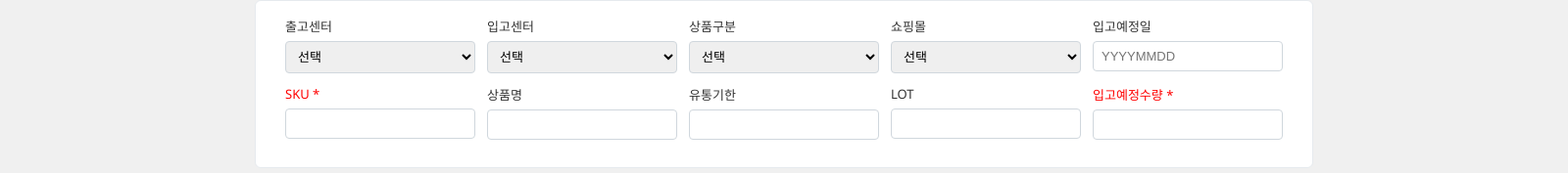
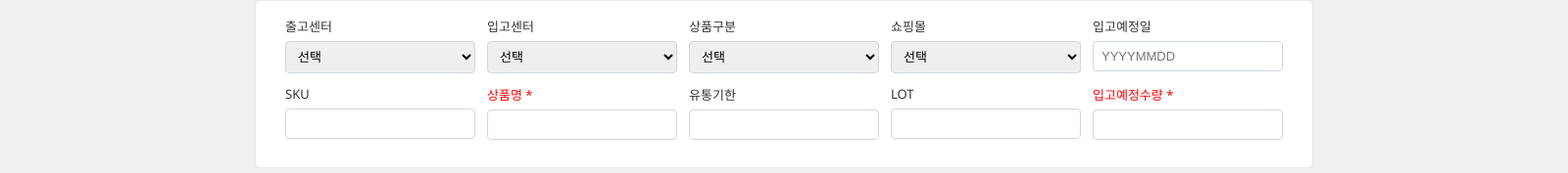
Before and after one commit to lulubethere/CountHub, an Electron app: page html/04-01 inbound.html in a window 1600 px wide. Shown: the part 335-512 px from the top of the page at 98% size. Drawn offline with nearby package versions, Linux system fonts and the light colour scheme; no server answers; sample sign-in values are in the browser's storage.

Commit message:
필수요소 변경(sku->상품명)

```diff
--- a/html/04-01 inbound.html
+++ b/html/04-01 inbound.html
@@ -75,13 +75,13 @@
 
         <div class="grid-row">
           <div class="field">
-            <div class="field-label-must">SKU *</div>
+            <div class="field-label">SKU</div>
             <div class="field-control">
               <input id="sku" type="text" value="" maxlength="1">
             </div>
           </div>
           <div class="field">
-            <div class="field-label">상품명</div>
+            <div class="field-label-must">상품명 *</div>
             <div class="field-control">
               <input id="product-name" type="text" value="" maxlength="1">
             </div>
```
